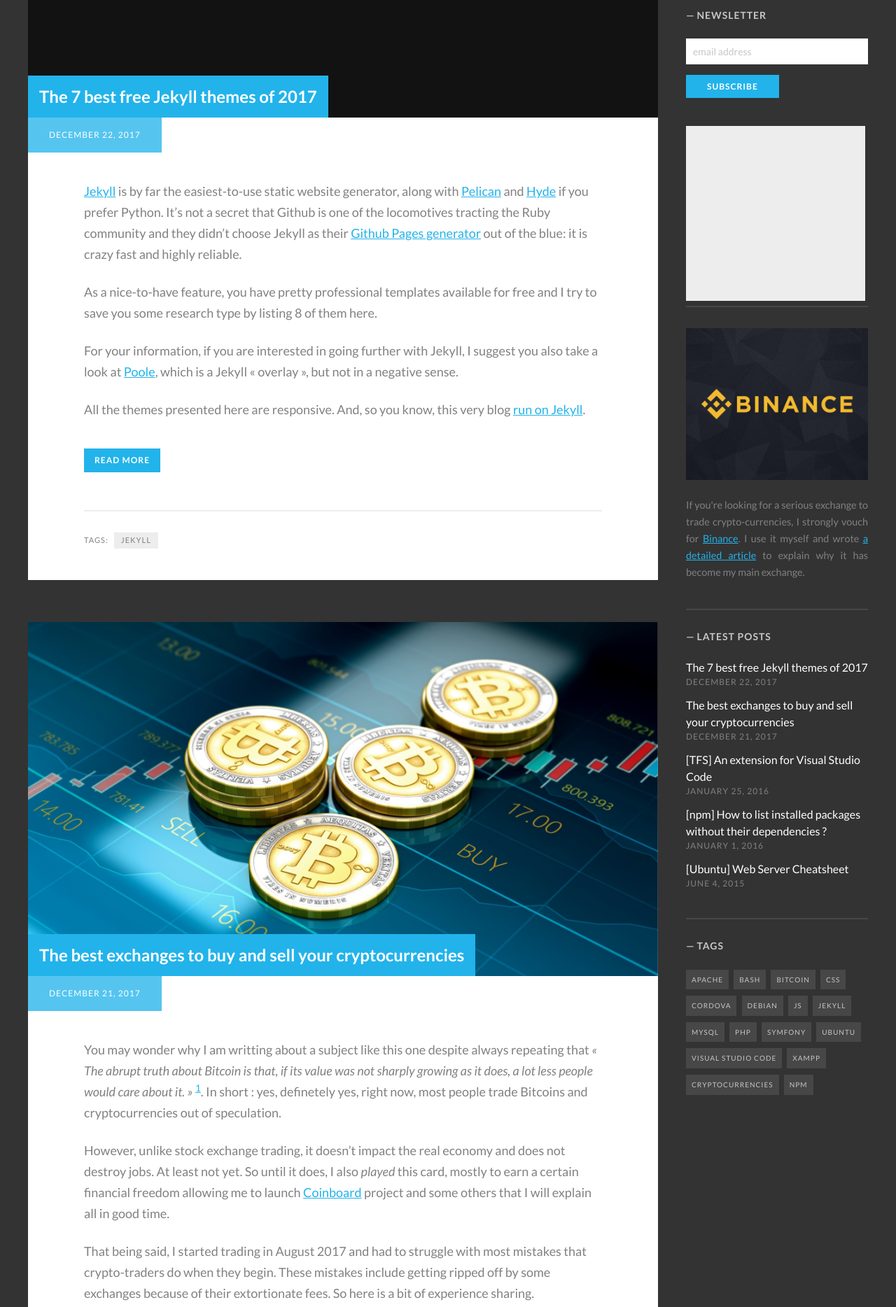
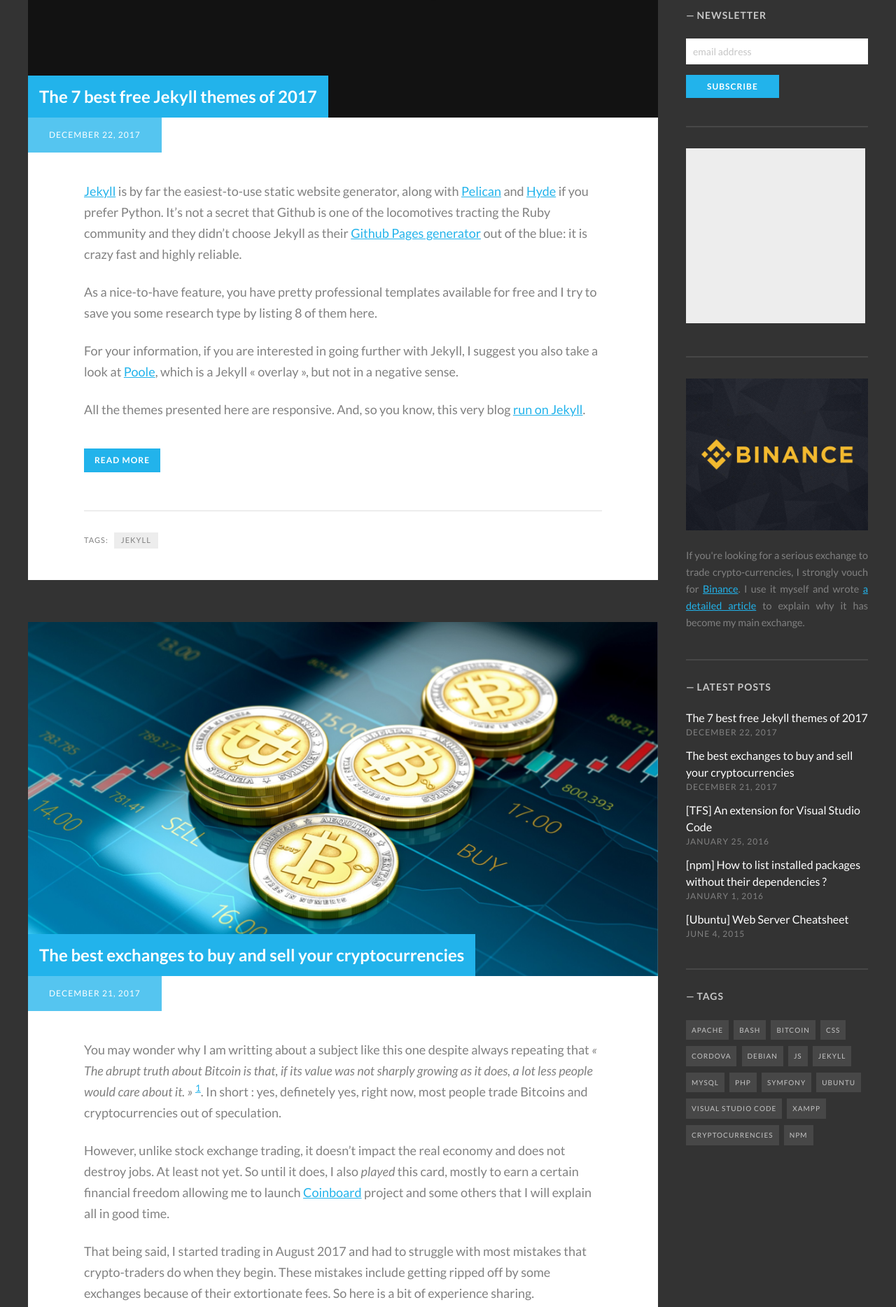
Before and after one commit to ivangabriele/blog, a Jekyll site: the page built from index.html, in a window 1280 px wide. Shown: the part 581-2449 px from the top of the page at 70% size. Built offline with Jekyll 4.4.1, drawn with Linux system fonts in a browser that asks for light colours; some web fonts are replaced; the list of posts is cut into pages by our own code.

Commit message:
_includes/sidebar: add AdSense

```diff
--- a/_includes/sidebar.html
+++ b/_includes/sidebar.html
@@ -24,12 +24,14 @@
     </section><!-- .widget -->
     {% endif %}
 
+    <section class="widget">
         <script async src="//pagead2.googlesyndication.com/pagead/js/adsbygoogle.js"></script>
         <ins class="adsbygoogle"
             style="display:inline-block;width:250px;height:250px"
             data-ad-client="ca-pub-2853813443146066"
             data-ad-slot="1767642398"></ins>
         <script>(adsbygoogle = window.adsbygoogle || []).push({});</script>
+    </section><!-- .widget-text-->
 
     {% if site.banner_image %}
     <section class="widget widget-text">
```
Lines whose indentation alone changed are shown as unchanged.
